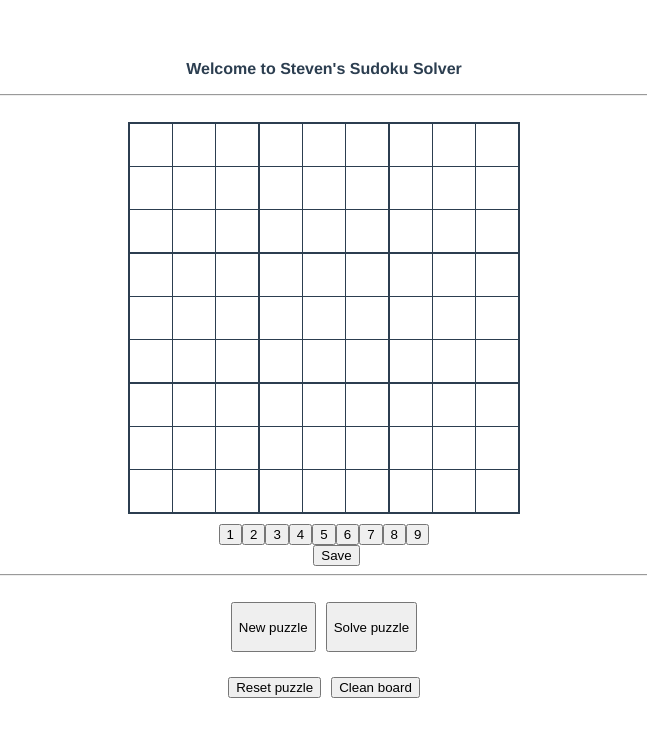
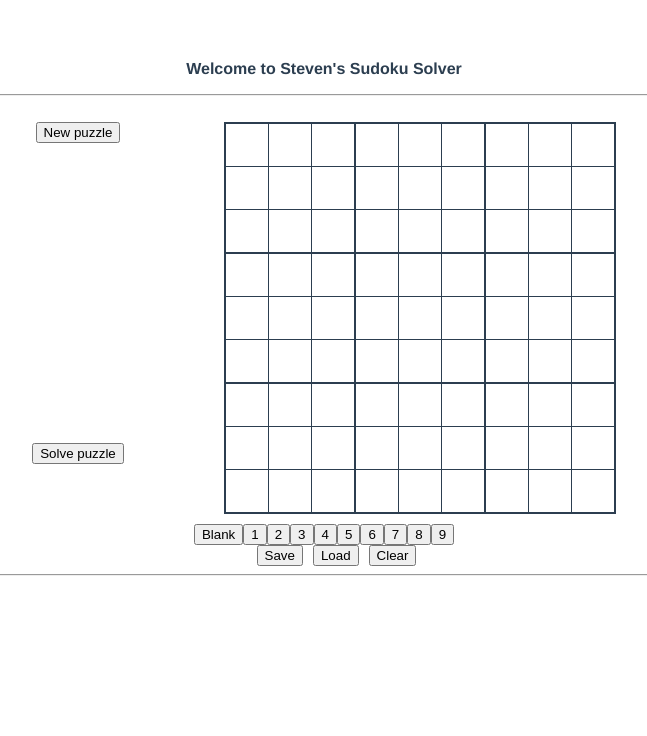
Before and after one commit to Sche7/SudokuSolver, a Vue app in the folder app/: page / in a window 1280 px wide. Shown: the top 736 px of the page, without its empty margins (316-963 px from the left). Built offline with nearby package versions, Linux system fonts and the light colour scheme.

Commit message:
new layout

```diff
--- a/app/src/components/SudokuBoard.vue
+++ b/app/src/components/SudokuBoard.vue
@@ -1,16 +1,31 @@
 <template>
     <div align="center">
+      <div style="display:inline-flex;">
+        <div style="block-size:25px;margin-right: 100px;">
+          <div style="margin-bottom: 10px;">
+            <button @click="randomizeBoard" class="btn btn-primary btn-sm"> New puzzle </button>
+          </div>
+          <div style="margin-top: 300px;">
+            <button @click="solveBoard" class="btn btn-success btn-sm"> Solve puzzle </button>
+          </div>
+        </div>
+
+        <div>
           <table>
             <tbody>
             <tr v-for="(row, idx) in grid" :key="idx">
-          <td v-for="(cell, idy) in row" :key="idy" @click="setSelected(grid[idx][idy], idx, idy)">
+              <td v-for="(cell, idy) in row" :key="idy" @click="setSelected(idx, idy)">
                 {{ greaterThanZero(grid[idx][idy]) }}
               </td>
             </tr>
             </tbody>
           </table>
+        </div>
+      </div>
+
       <div align="center" style="margin-top: 10px;">
           <div class="btn-group" role="group">
+            <button type="button" class="btn btn-secondary" @click="setNumber(0)">Blank</button>
             <button type="button" class="btn btn-secondary" @click="setNumber(1)">1</button>
             <button type="button" class="btn btn-secondary" @click="setNumber(2)">2</button>
             <button type="button" class="btn btn-secondary" @click="setNumber(3)">3</button>
@@ -22,20 +37,12 @@
             <button type="button" class="btn btn-secondary" @click="setNumber(9)">9</button>
           </div>
           <div style="margin-left:25px;display: inline;">
-            <button type="button" class="btn btn-outline-info" @click="saveBoardState">Save</button>
+            <button type="button" class="btn btn-outline-success" @click="saveBoardState">Save</button>
+            <button type="button" class="btn btn-outline-info" style="margin-left:10px;" @click="resetBoard">Load</button>
+            <button type="button" class="btn btn-outline-warning" style="margin-left:10px;" @click="cleanBoard" >Clear</button>
           </div>
       </div>
       <hr><br>
-      <div class="sudokurow">
-        <div>
-            <button @click="randomizeBoard" class="btn btn-primary btn-sm" style="block-size:50px;margin-right: 10px;"> New puzzle </button>
-            <button @click="solveBoard" class="btn btn-success btn-sm" style="block-size:50px;"> Solve puzzle </button>
-        </div>
-        <div style="margin-top:25px">
-            <button @click="resetBoard" class="btn btn-outline-info" style="margin-right:10px;"> Reset puzzle </button>
-            <button @click="cleanBoard" class="btn btn-outline-danger"> Clean board </button>
-        </div>
-      </div>
     </div>
 </template>
 
@@ -92,7 +99,7 @@ export default {
           if(!typed) return;
           console.log(typed);
         },
-        setSelected(cell, x, y) {
+        setSelected(x, y) {
           this.selected = [x , y]
         },
         setNumber(number) {
@@ -159,7 +166,4 @@ td.selected {
   background-color: bisque;
 }
 
-.sudokurow {
-  display: inline;
-}
 </style>
```
Lines whose indentation alone changed are shown as unchanged.
